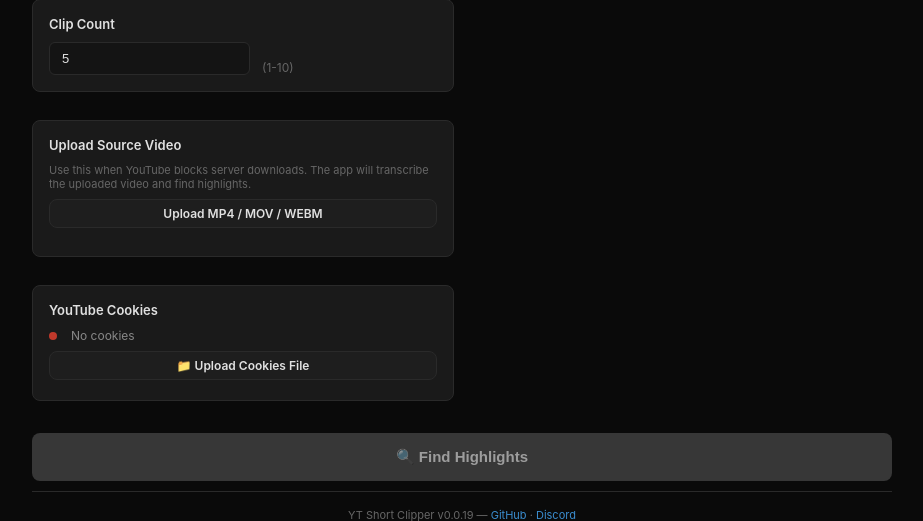
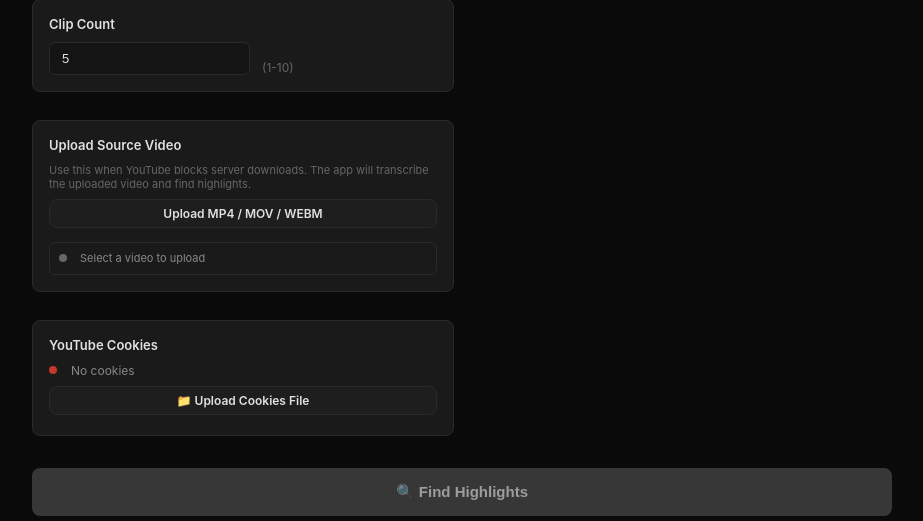
Before and after one commit to paidologia347/clipper123, a Flask app: page / in a window 1280 px wide. Shown: the part 330-851 px from the top of the page, without its empty margins (178-1101 px from the left). Run offline with Flask 3, Linux system fonts and the light colour scheme; data that the repository does not hold is empty; some libraries are stand-ins or nearby versions.

Commit message:
Show source upload status in UI

```diff
--- a/static/css/style.css
+++ b/static/css/style.css
@@ -78,6 +78,35 @@ body {
   padding: 2px 6px;
   border-radius: 4px;
 }
+
+.upload-status {
+  display: flex;
+  align-items: center;
+  gap: 7px;
+  margin-top: 10px;
+  padding: 8px 9px;
+  border: 1px solid var(--border);
+  border-radius: 6px;
+  background: var(--bg-secondary);
+  color: var(--text-secondary);
+  font-size: 11px;
+  line-height: 1.35;
+}
+
+.upload-status .status-dot {
+  width: 8px;
+  height: 8px;
+  border-radius: 50%;
+  background: var(--text-muted);
+  flex: 0 0 auto;
+}
+
+.upload-status.ready .status-dot { background: var(--accent); }
+.upload-status.uploading .status-dot { background: var(--orange); }
+.upload-status.success .status-dot { background: var(--green); }
+.upload-status.error .status-dot { background: var(--red); }
+.upload-status.success { border-color: rgba(39, 174, 96, 0.45); }
+.upload-status.error { border-color: rgba(192, 57, 43, 0.55); color: #f0b8b2; }
 
 .header-nav {
   display: flex;
--- a/static/js/app.js
+++ b/static/js/app.js
@@ -151,6 +151,7 @@ function onSourceVideoSelected(input) {
 
   if (!file) {
     nameEl.textContent = '';
+    setSourceUploadStatus('idle', 'Select a video to upload');
     if (!document.getElementById('url-input').value.trim()) {
       document.getElementById('start-btn').disabled = true;
     }
@@ -158,10 +159,18 @@ function onSourceVideoSelected(input) {
   }
 
   nameEl.textContent = `${file.name} (${Math.round(file.size / 1024 / 1024)} MB)`;
+  setSourceUploadStatus('ready', 'Ready to upload when you click Find Highlights');
   document.getElementById('start-btn').disabled = false;
   document.getElementById('thumbnail-preview').innerHTML =
     '<div class="placeholder"><div style="font-size:36px; margin-bottom:8px">🎞</div><div>Uploaded video selected</div></div>';
   document.getElementById('video-title').textContent = file.name;
+}
+
+function setSourceUploadStatus(state, message) {
+  const el = document.getElementById('source-upload-status');
+  if (!el) return;
+  el.className = `upload-status ${state}`;
+  el.innerHTML = `<span class="status-dot"></span><span>${escapeHtml(message)}</span>`;
 }
 
 async function fetchVideoInfo(url) {
@@ -262,6 +271,7 @@ async function startProcessing() {
   try {
     let resp;
     if (selectedSourceVideo) {
+      setSourceUploadStatus('uploading', 'Uploading source video...');
       const formData = new FormData();
       formData.append('file', selectedSourceVideo);
       formData.append('num_clips', String(numClips));
@@ -277,13 +287,18 @@ async function startProcessing() {
     const data = await resp.json();
 
     if (data.error) {
+      if (selectedSourceVideo) setSourceUploadStatus('error', `Upload failed: ${data.error}`);
       showToast(data.error, 'error');
       showPage('home');
       return;
     }
 
     currentJobId = data.job_id;
+    if (selectedSourceVideo) {
+      setSourceUploadStatus('success', `Upload successful. Job ${data.job_id} is processing.`);
+    }
   } catch (e) {
+    if (selectedSourceVideo) setSourceUploadStatus('error', 'Upload failed. Check file size and connection.');
     showToast('Failed to start processing', 'error');
     showPage('home');
   }
--- a/templates/index.html
+++ b/templates/index.html
@@ -71,6 +71,10 @@
           <input type="file" id="source-video-upload" accept="video/mp4,video/quicktime,video/webm,video/*" style="display:none"
                  onchange="onSourceVideoSelected(this)">
           <div id="source-video-name" style="font-size:11px; color:var(--text-secondary); margin-top:8px;"></div>
+          <div id="source-upload-status" class="upload-status idle">
+            <span class="status-dot"></span>
+            <span>Select a video to upload</span>
+          </div>
         </div>
 
         <!-- Cookies -->
```
